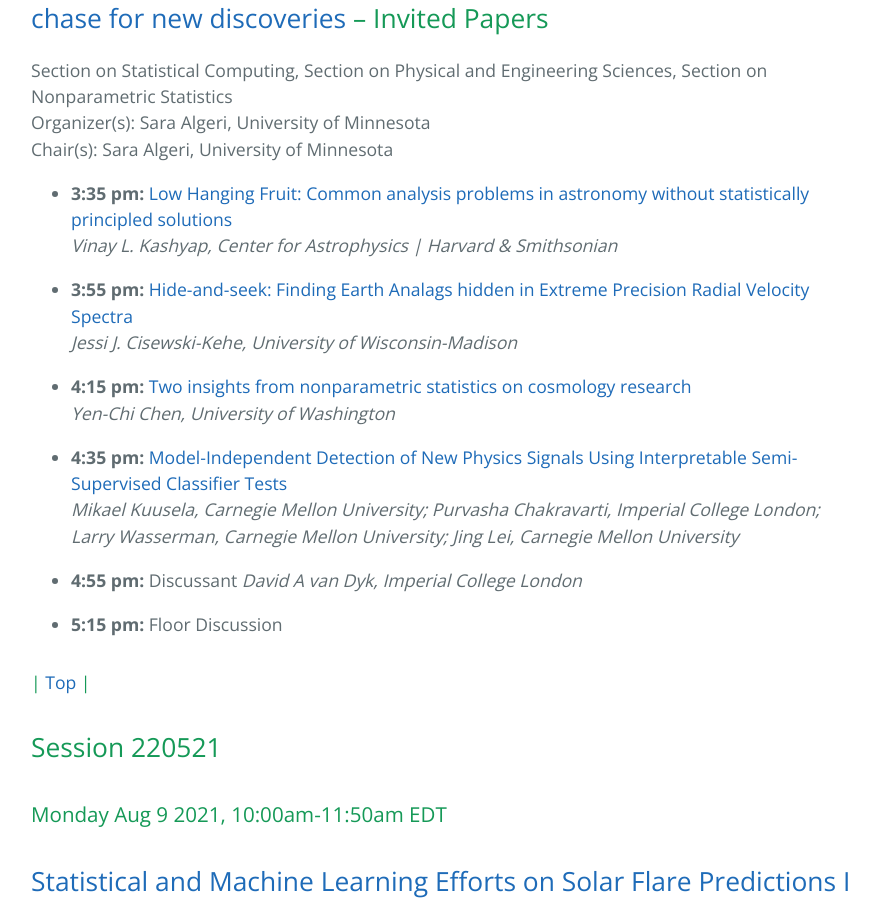
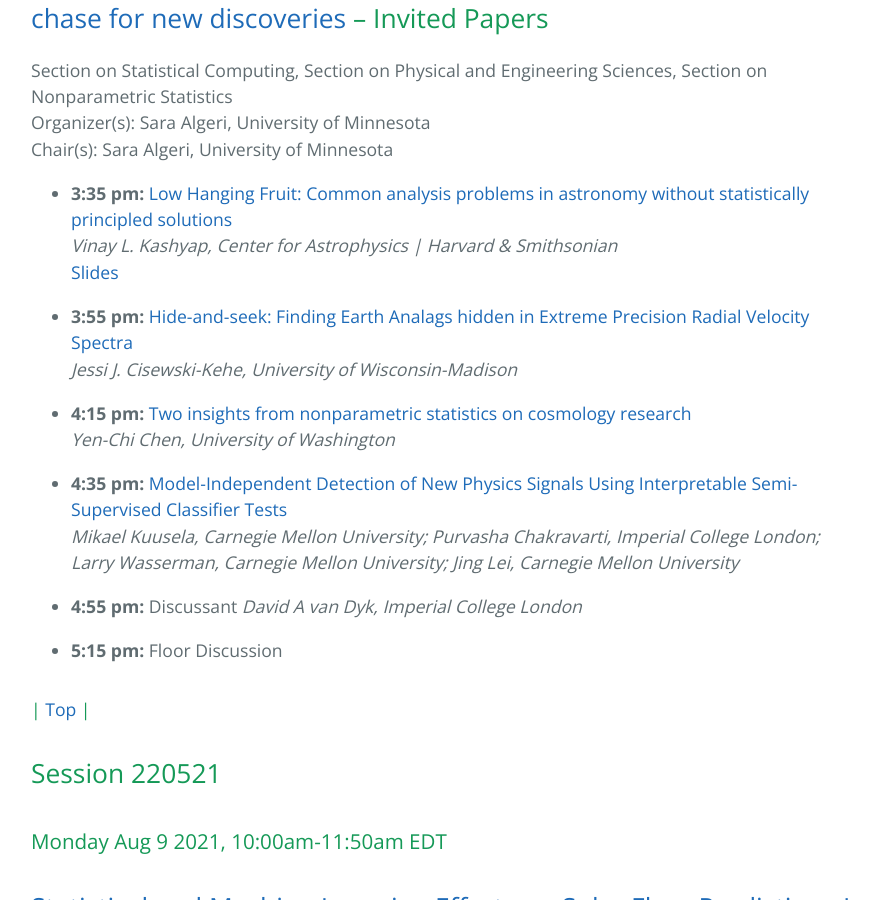
Before and after one commit to aigamstat/aigamstat.github.io, a Jekyll site: the page built from jsm2021/index.md, in a window 1280 px wide and 900 px high, scrolled down 1673 px. Shown: the whole window, without its empty margins (193-1072 px from the left). Built offline with Jekyll 4.4.1, drawn with Linux system fonts in a browser that asks for light colours.

Commit message:
adding VLK slides to jsm2021

```diff
--- a/jsm2021/index.md
+++ b/jsm2021/index.md
@@ -60,6 +60,7 @@ the #jsm2021 channel.
 
 - **3:35 pm:** [Low Hanging Fruit: Common analysis problems in astronomy without statistically principled solutions](https://ww2.amstat.org/meetings/jsm/2021/onlineprogram/AbstractDetails.cfm?abstractid=314425)
   *Vinay L. Kashyap, Center for Astrophysics | Harvard & Smithsonian*
+  [Slides](./jsm2021_vlk.pdf)
 
 - **3:55 pm:** [Hide-and-seek: Finding Earth Analags hidden in Extreme Precision Radial Velocity Spectra](https://ww2.amstat.org/meetings/jsm/2021/onlineprogram/AbstractDetails.cfm?abstractid=315523)
   *Jessi J. Cisewski-Kehe, University of Wisconsin-Madison*
```
Also changed, not shown: 1 other file.
